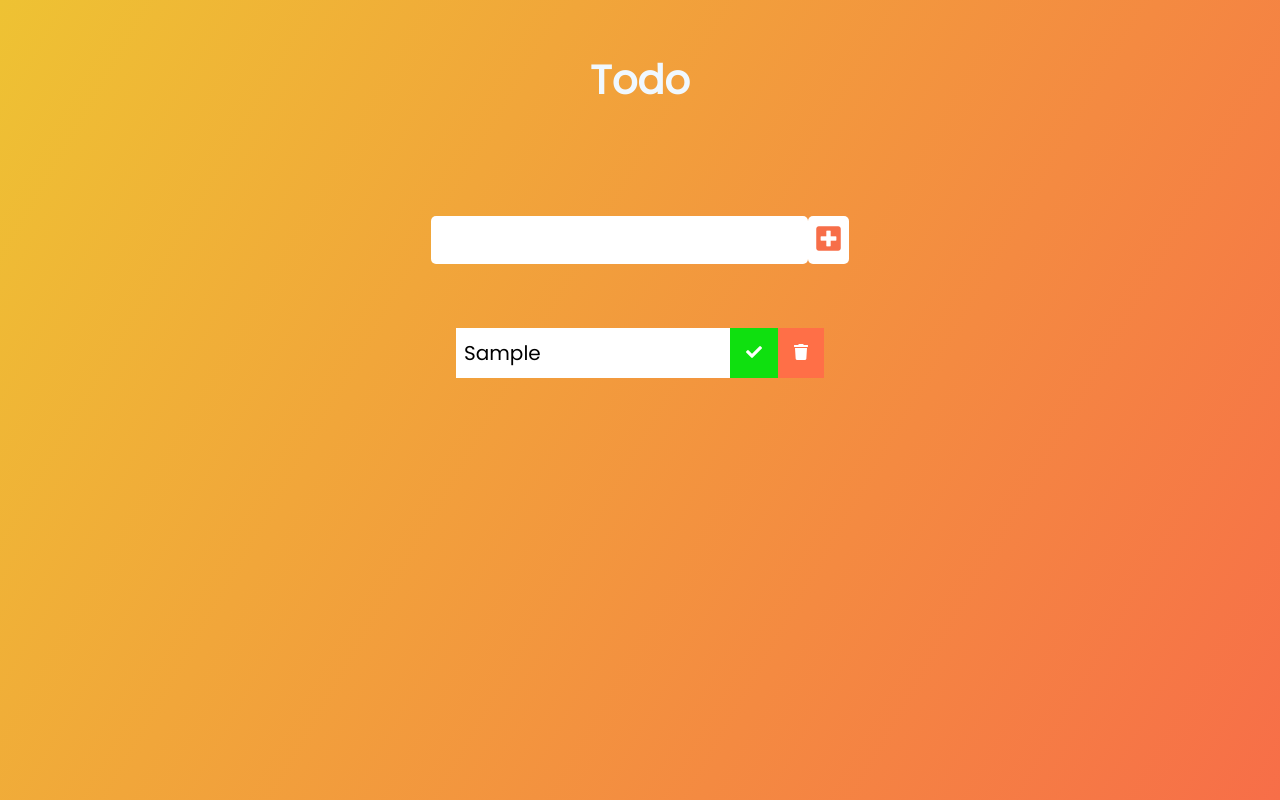
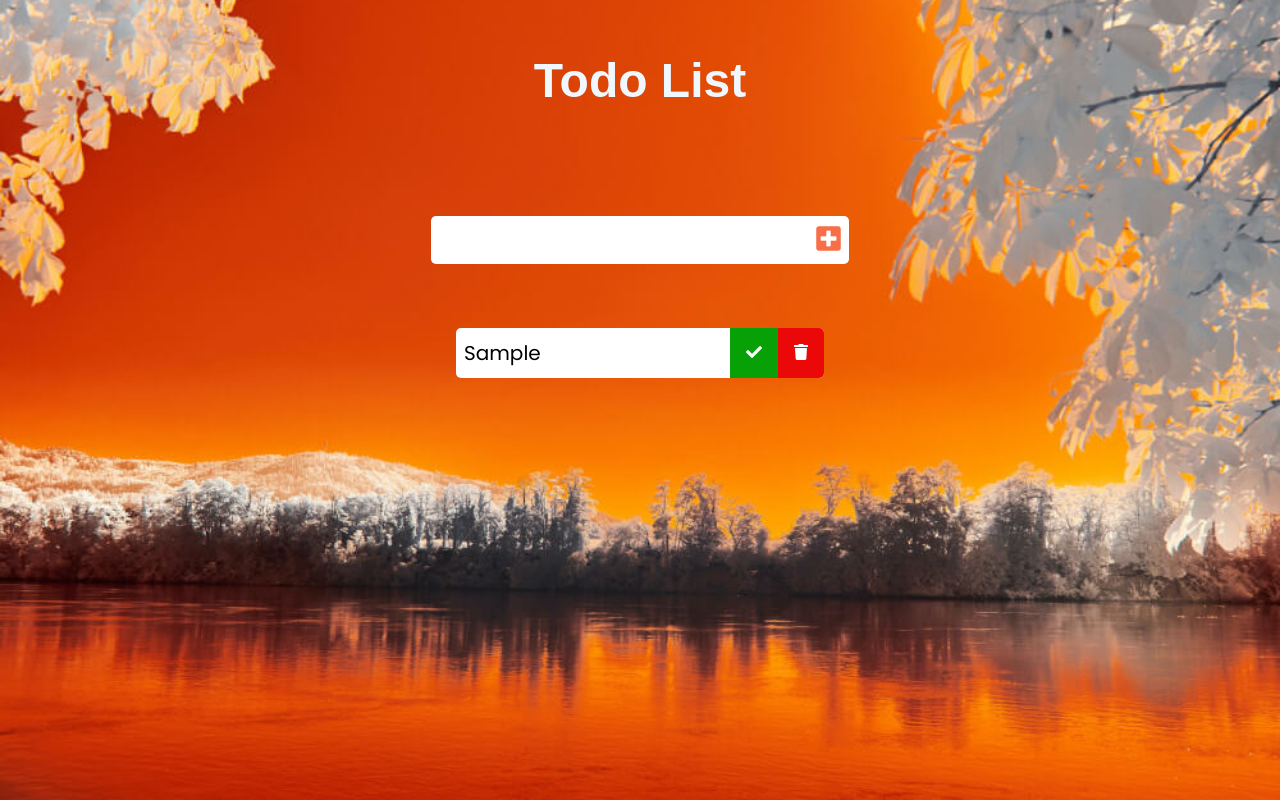
Before and after one commit to Clinton-Davis/Todo_app, a plain HTML site: page index.html in a window 1280 px wide. Both pictures are taken after typing "Sample" into the empty fields and a click on the button 828 px from the left and 240 px from the top of the page. Drawn offline with Linux system fonts and the light colour scheme; a web font is replaced by a local one.

Commit message:
added styling to input and btns

```diff
--- a/index.html
+++ b/index.html
@@ -4,8 +4,9 @@
     <meta charset="UTF-8" />
     <meta name="viewport" content="width=device-width, initial-scale=1.0" />
     <link rel="preconnect" href="https://fonts.gstatic.com" />
+
     <link
-      href="https://fonts.googleapis.com/css2?family=Poppins&display=swap"
+      href="https://fonts.googleapis.com/css2?family=Goldman&family=Poppins&display=swap"
       rel="stylesheet"
     />
     <link
@@ -20,7 +21,7 @@
   </head>
   <body>
     <header>
-      <h1 class="headingfont">Todo</h1>
+      <h1 class="headingfont">Todo List</h1>
     </header>
 
     <form>
--- a/static/style.css
+++ b/static/style.css
@@ -5,13 +5,16 @@
 }
 
 body {
-  background-image: linear-gradient(120deg, #eec233, #f76e48);
+  background-image: url(/static/images/wolfgang-hasselmann-6q-Gsv6jurU-unsplash.jpg);
+  background-position: center;
+  background-size: cover;
   color: aliceblue;
   font-family: "Poppins", sans-serif;
   min-height: 100vh;
 }
 header {
-  font-size: 1.25rem;
+  font-size: 1.5rem;
+  font-family: "Goldman", sans-serif;
 }
 
 header,
@@ -22,20 +25,21 @@ form {
   align-items: center;
 }
 
-form input,
-form button {
+form input {
+  border: none;
   padding: 0.5rem;
   font-size: 1.75rem;
-  border: none;
   background: white;
-  border-radius: 5px;
-  -webkit-border-radius: 5px;
-  -moz-border-radius: 5px;
-  -ms-border-radius: 5px;
-  -o-border-radius: 5px;
+  border-top-right-radius: 0px;
+  border-bottom-right-radius: 0px;
+  border-top-left-radius: 5px;
+  border-bottom-left-radius: 5px;
 }
 
 form button {
+  border: none;
+  padding: 0.5rem;
+  font-size: 1.75rem;
   color: #f76e48;
   background: white;
   cursor: pointer;
@@ -44,6 +48,10 @@ form button {
   -moz-transition: all 0.3s ease;
   -ms-transition: all 0.3s ease;
   -o-transition: all 0.3s ease;
+  border-top-right-radius: 5px;
+  border-bottom-right-radius: 5px;
+  border-top-left-radius: 0px;
+  border-bottom-left-radius: 0px;
 }
 
 form button:hover {
@@ -70,23 +78,40 @@ form button:hover {
   display: flex;
   justify-content: space-between;
   align-items: center;
+  border-radius: 5px;
+  -webkit-border-radius: 5px;
+  -moz-border-radius: 5px;
+  -ms-border-radius: 5px;
+  -o-border-radius: 5px;
 }
 
 .todo li {
   flex: 1;
 }
-.trash_btn,
+
 .complete_btn {
-  background: #ff6f47;
+  background: #eb0808;
   color: white;
   border: none;
   padding: 1rem;
   cursor: pointer;
   font-size: 1rem;
 }
+.trash_btn {
+  background: #eb0808;
+  color: white;
+  border: none;
+  padding: 1rem;
+  cursor: pointer;
+  font-size: 1rem;
+  border-top-right-radius: 5px;
+  border-bottom-right-radius: 5px;
+  border-top-left-radius: 0px;
+  border-bottom-left-radius: 0px;
+}
 
 .complete_btn {
-  background: #0fe00f;
+  background: #07a107;
 }
 .completed {
   text-decoration: line-through;
```
Also changed, not shown: static/images/wolfgang-hasselmann-6q-Gsv6jurU-unsplash.jpg (added).
